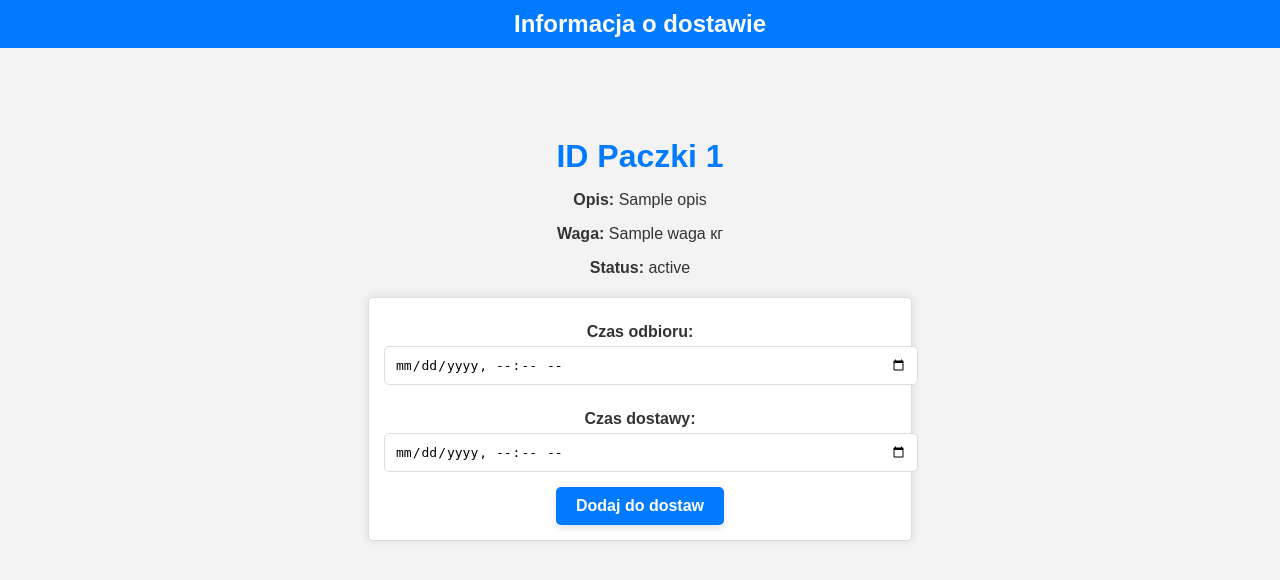
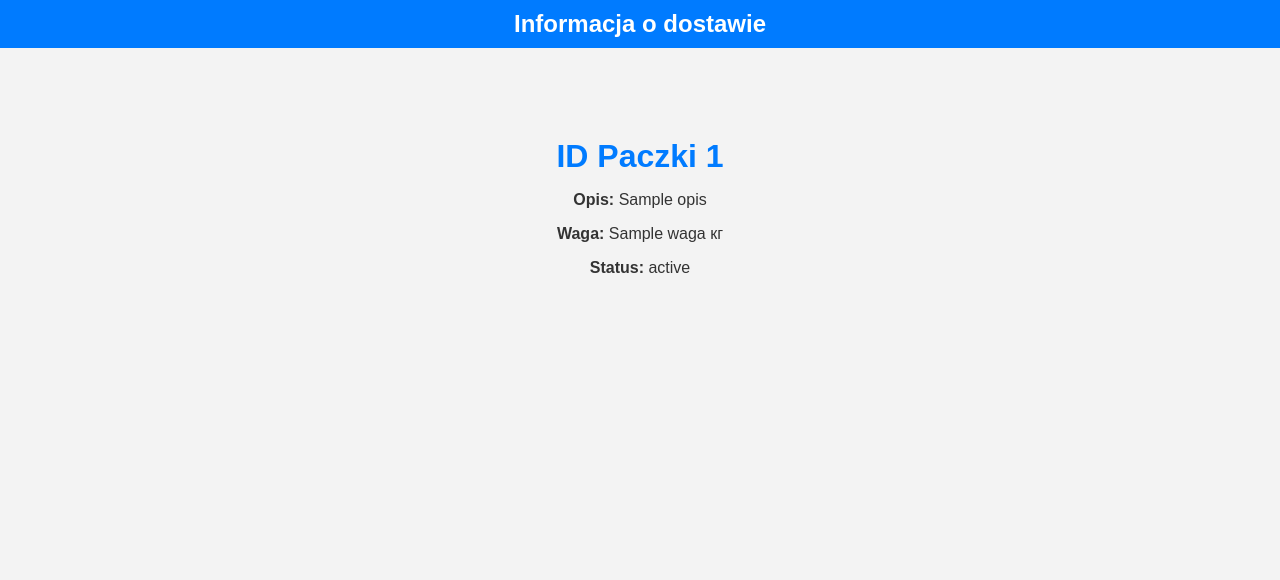
Before and after one commit to ArtsiomJavaDev/CourierFirm-MVC-PHP-MySQL, a PHP site: template views/tracking/details.php in a window 1280 px wide. Shown: the top 580 px of the page. Run offline with PHP 8.4, Linux system fonts and the light colour scheme; the template is opened without the code that fills it: most values are stand-ins (such as "Sample title", 1, 10 or a date in 2020).

Commit message:
Update details.php

```diff
--- a/views/tracking/details.php
+++ b/views/tracking/details.php
@@ -16,16 +16,6 @@
         <p><strong>Opis:</strong> <?= $package['opis'] ?></p>
         <p><strong>Waga:</strong> <?= $package['waga'] ?> кг</p>
         <p><strong>Status:</strong> <?= $status ?></p>
-        <form action="index.php?action=add_delivery" method="post">
-            <input type="hidden" name="paczka_id" value="<?= $package['paczka_id'] ?>">
-            <label for="czas_odbioru">Czas odbioru:</label>
-            <input type="datetime-local" name="czas_odbioru" id="czas_odbioru" required>
-
-            <label for="czas_dostawy">Czas dostawy:</label>
-            <input type="datetime-local" name="czas_dostawy" id="czas_dostawy" required>
-
-            <button type="submit">Dodaj do dostaw</button>
-        </form>
     <?php else: ?>
         <p>Nie ma takiej paczki</p>
     <?php endif; ?>
```
